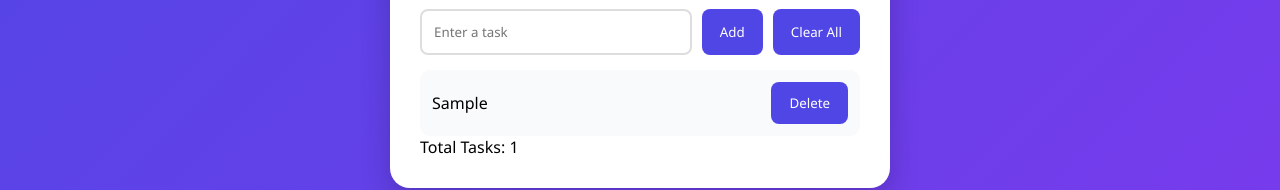
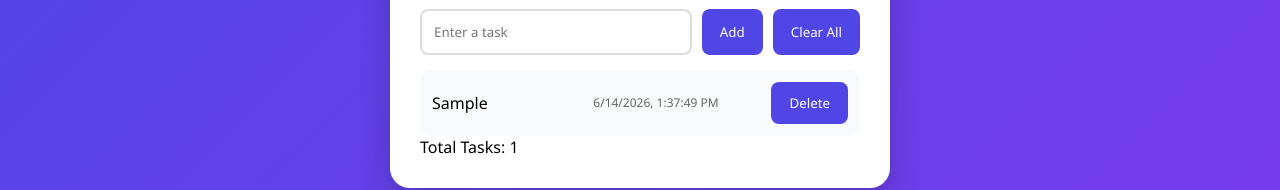
Before and after one commit to saivarshaveggalam2005-hash/synent-task5, a plain HTML site: page index.html in a window 1280 px wide. Both pictures are taken after typing "Sample" into the empty fields and a click on the button "Add". Shown: the part 351-541 px from the top of the page. Drawn offline with Linux system fonts and the light colour scheme.

Commit message:
Added task creation timestamp

```diff
--- a/script.js
+++ b/script.js
@@ -19,6 +19,8 @@
                 onclick="toggleTask(${index})">
                 ${task.text}
             </span>
+            <br>
+            <small>${task.createdAt}</small>
 
             <button onclick="deleteTask(${index})">
                 Delete
@@ -42,7 +44,8 @@
 
     tasks.push({
         text: input.value,
-        completed: false
+        completed: false,
+        createdAt: new Date().toLocaleString()
     });
 
     saveTasks();
--- a/style.css
+++ b/style.css
@@ -71,3 +71,7 @@
 li:hover{
     background:#eef2ff;
 }
+small{
+    color: #666;
+    font-size: 12px;
+}
```
Also changed, not shown: index.html (+1 -0 lines).
